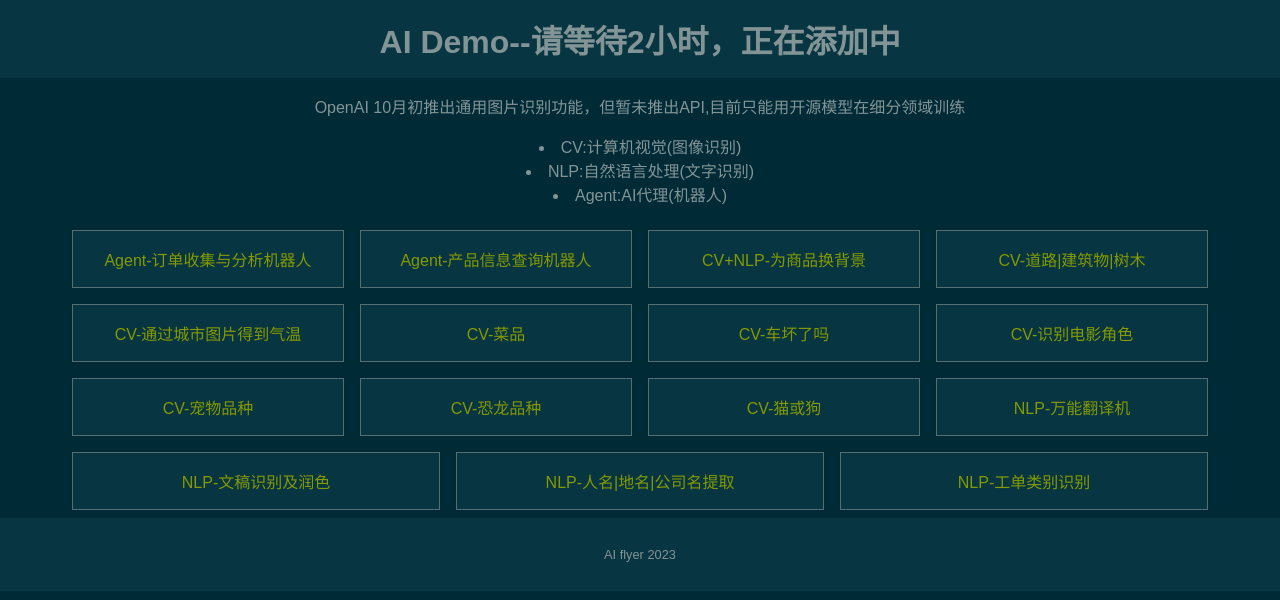
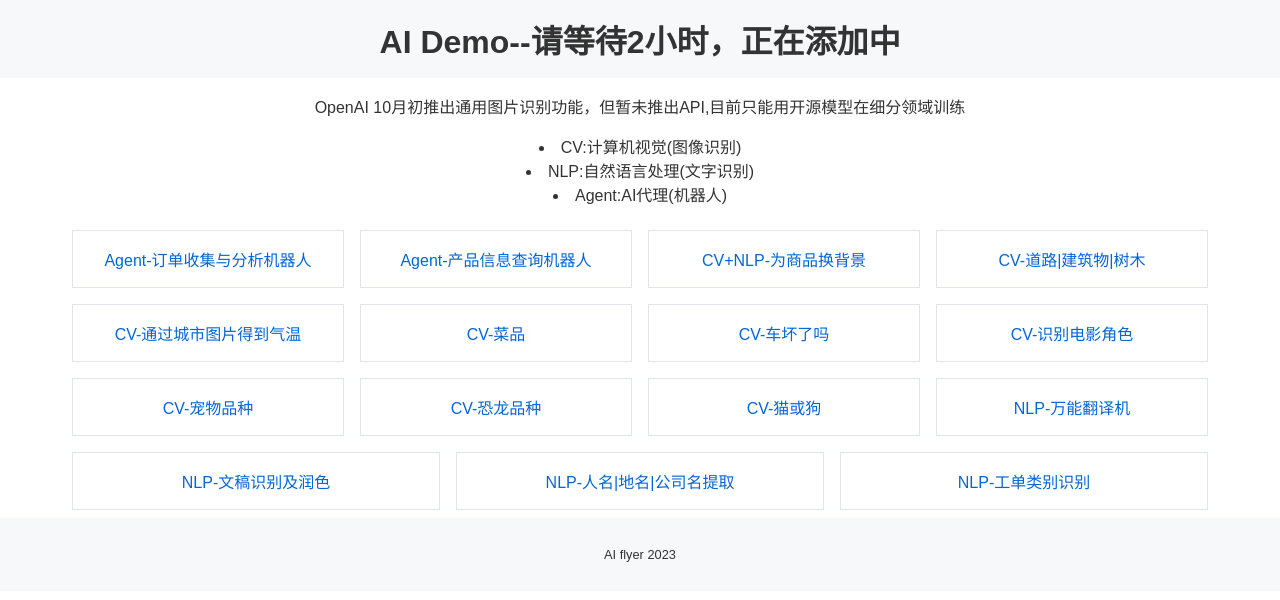
Before and after one commit to flyer-2022/ai, a plain HTML site: page index.html in a window 1280 px wide. Drawn offline with Linux system fonts and the light colour scheme.

Commit message:
Update index.html

```diff
--- a/index.html
+++ b/index.html
@@ -10,12 +10,12 @@
             margin: 0;
             padding: 0;
             text-align: center;
-            background-color: #002b36;
-            color: #839496;
+            background-color: #ffffff;
+            color: #333333;
         }
 
         header {
-            background-color: #073642;
+            background-color: #f6f8fa;
             padding: 1rem;
         }
 
@@ -34,21 +34,21 @@
 
         .box {
             flex: 1;
-            border: 1px solid #586e75;
+            border: 1px solid #e1e4e8;
             padding: 1rem;
             margin: 0.5rem;
             min-width: calc(100% / 4 - 1rem);
             box-sizing: border-box;
-            background-color: #073642;
+            background-color: #ffffff;
         }
 
         .box a {
-            color: #859900;
+            color: #0366d6;
             text-decoration: none;
         }
 
         footer {
-            background-color: #073642;
+            background-color: #f6f8fa;
             padding: 1rem;
             text-align: center;
             font-size: 0.8rem;
```
